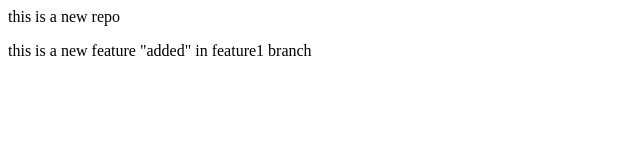
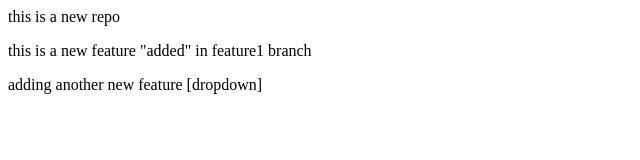
Before and after one commit to KrishnaSen01/local-repo, a plain HTML site: page index.html in a window 1280 px wide. Shown: the whole page, without its empty margins (0-640 px from the left). Drawn offline with Linux system fonts and the light colour scheme.

Commit message:
new feature added in feature1 branch

```diff
--- a/index.html
+++ b/index.html
@@ -1,2 +1,3 @@
 <p>this is a new repo</p>
 <p>this is a new feature "added" in feature1 branch</p>
+<p>adding another new feature [dropdown]</p>
```
